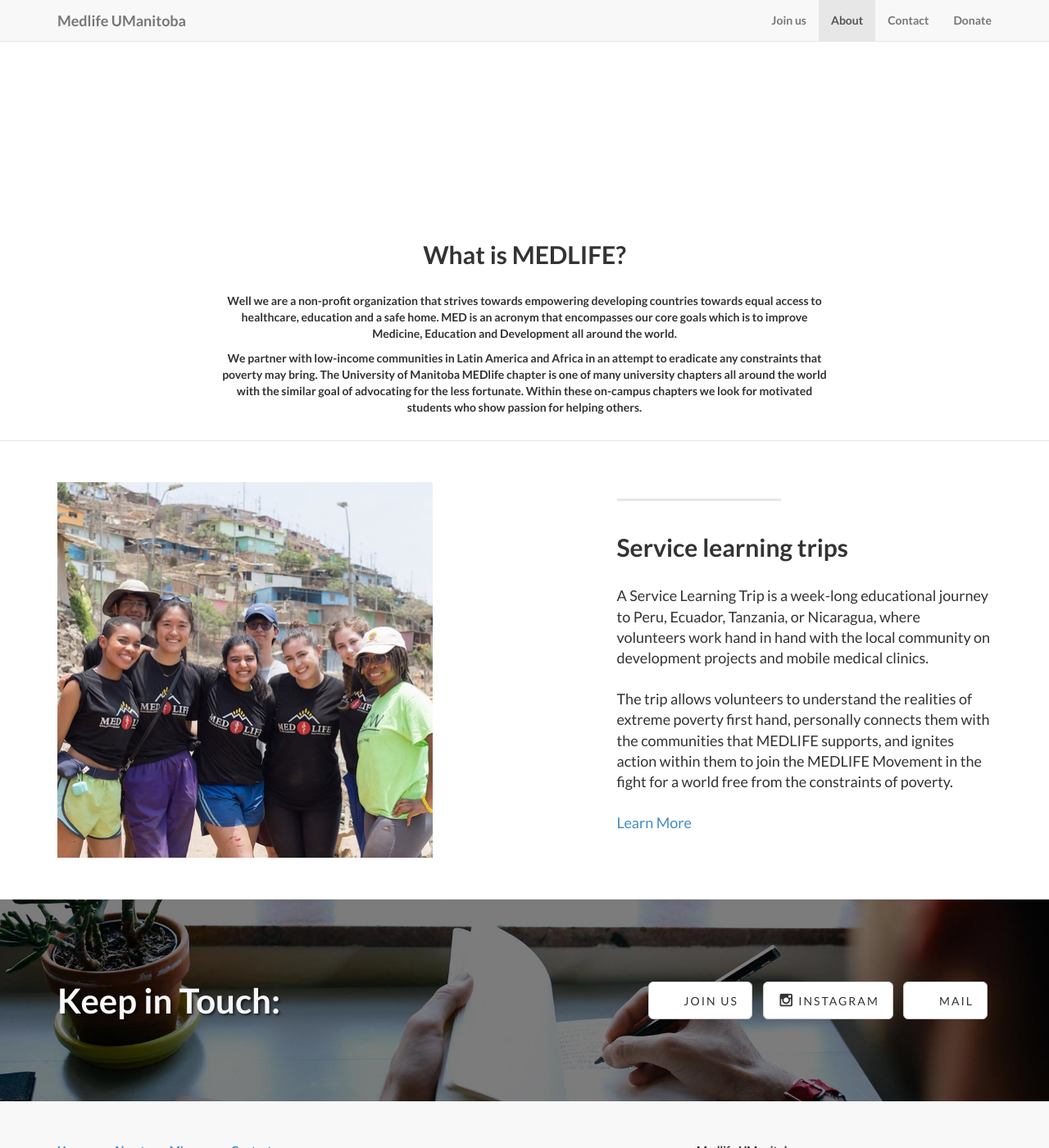
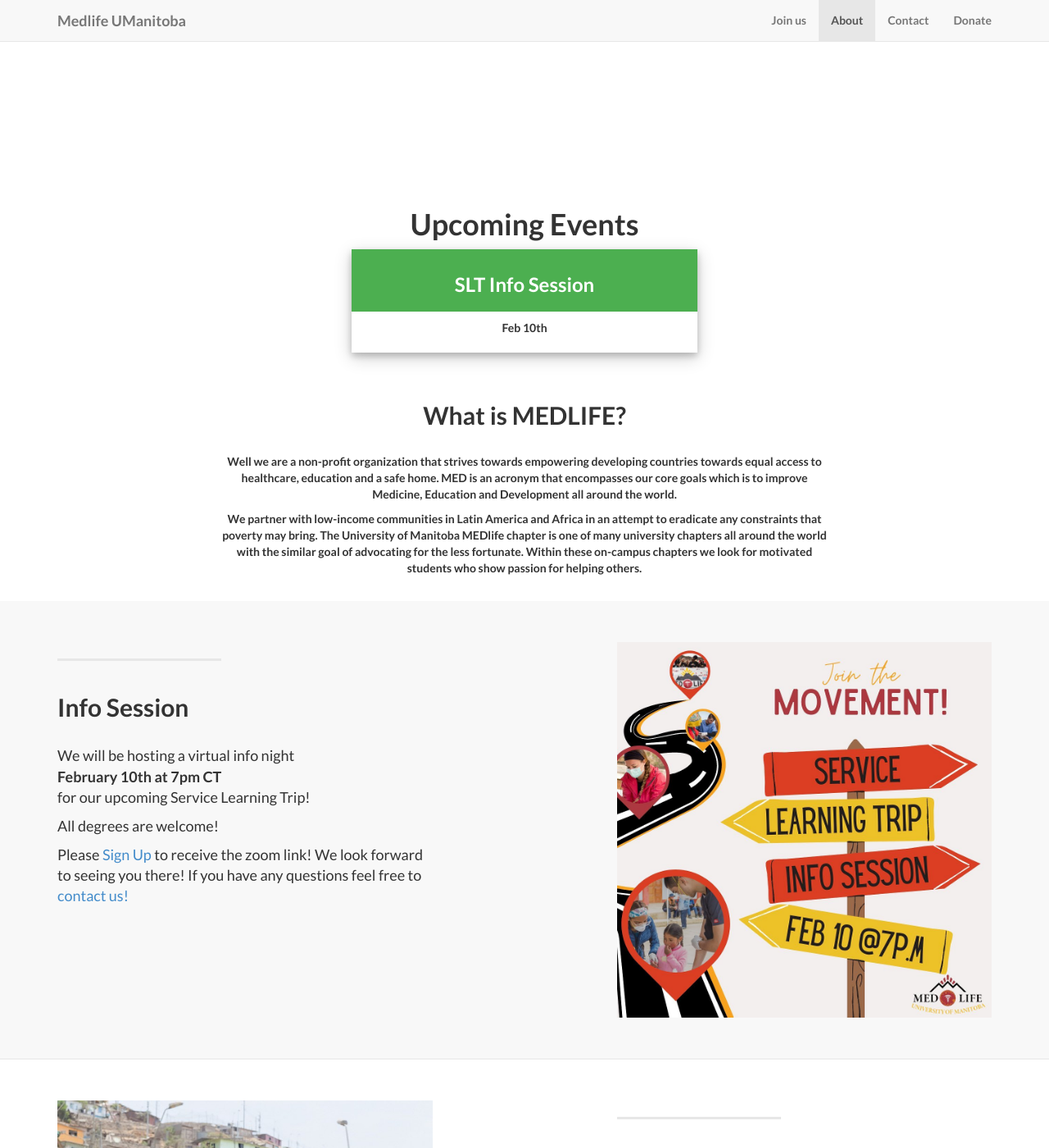
Before and after one commit to Marshmallows7920/medlifemb, a Jekyll site: the page built from index.html, in a window 1280 px wide and 1400 px high, scrolled down 543 px. Shown: the whole window at 82% size. Built offline with Jekyll 4.4.1, drawn with Linux system fonts in a browser that asks for light colours.

Commit message:
Added Upcoming events

```diff
--- a/_includes/about.html
+++ b/_includes/about.html
@@ -1,4 +1,15 @@
-    <!-- About Section -->
+<h1 style="text-align: center;">Upcoming Events</h1>
+
+<div style="display: flex; justify-content: center;" href="#event1">
+  <div class="card">
+    <div class="header">
+      <h3>SLT Info Session</h2>
+    </div>
+      <p style="padding: 10px;">Feb 10th</p>
+  </div>
+</div>
+
+<!-- About Section -->
     <section id="about" class="container content-section text-center">
         <div class="row">
             <div class="col-lg-8 col-lg-offset-2">
--- a/css/landing-page.css
+++ b/css/landing-page.css
@@ -21,6 +21,19 @@
     font-family: "Lato","Helvetica Neue",Helvetica,Arial,sans-serif;
     font-weight: 700;
     z-index: 5;
+}
+
+div.card {
+    width: 33%;
+    box-shadow: 0 4px 8px 0 rgba(0, 0, 0, 0.2), 0 6px 20px 0 rgba(0, 0, 0, 0.19);
+    text-align: center;
+}
+
+.card div.header {
+    background-color: #4CAF50;
+    color: white;
+    padding: 10px;
+    font-size: 40px;
 }
 
 .lead {
```
Also changed, not shown: _posts/2020-02-09-wwd-1.markdown (added, +14 -0 lines), img/services/post01.jpg (added).
